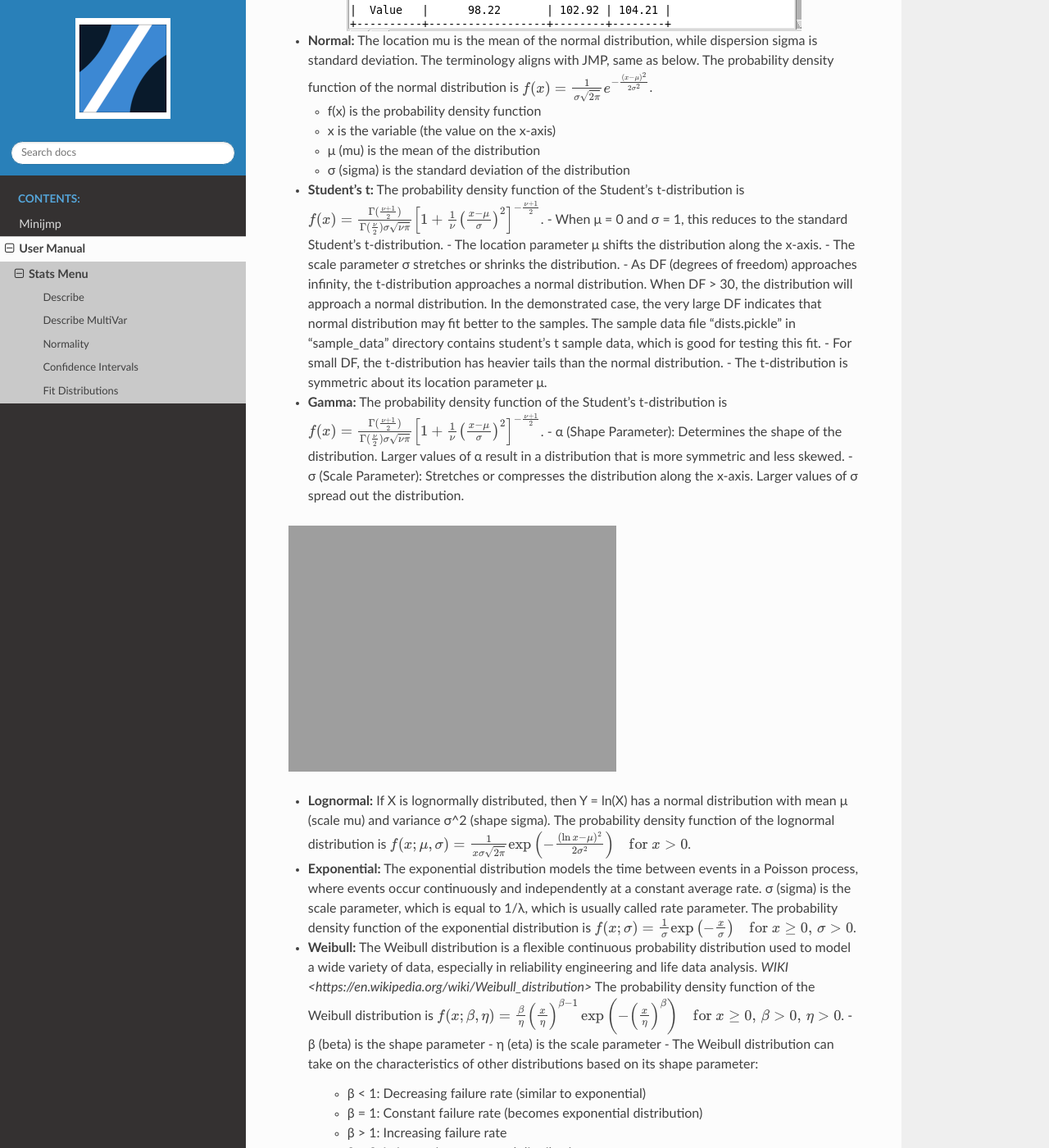
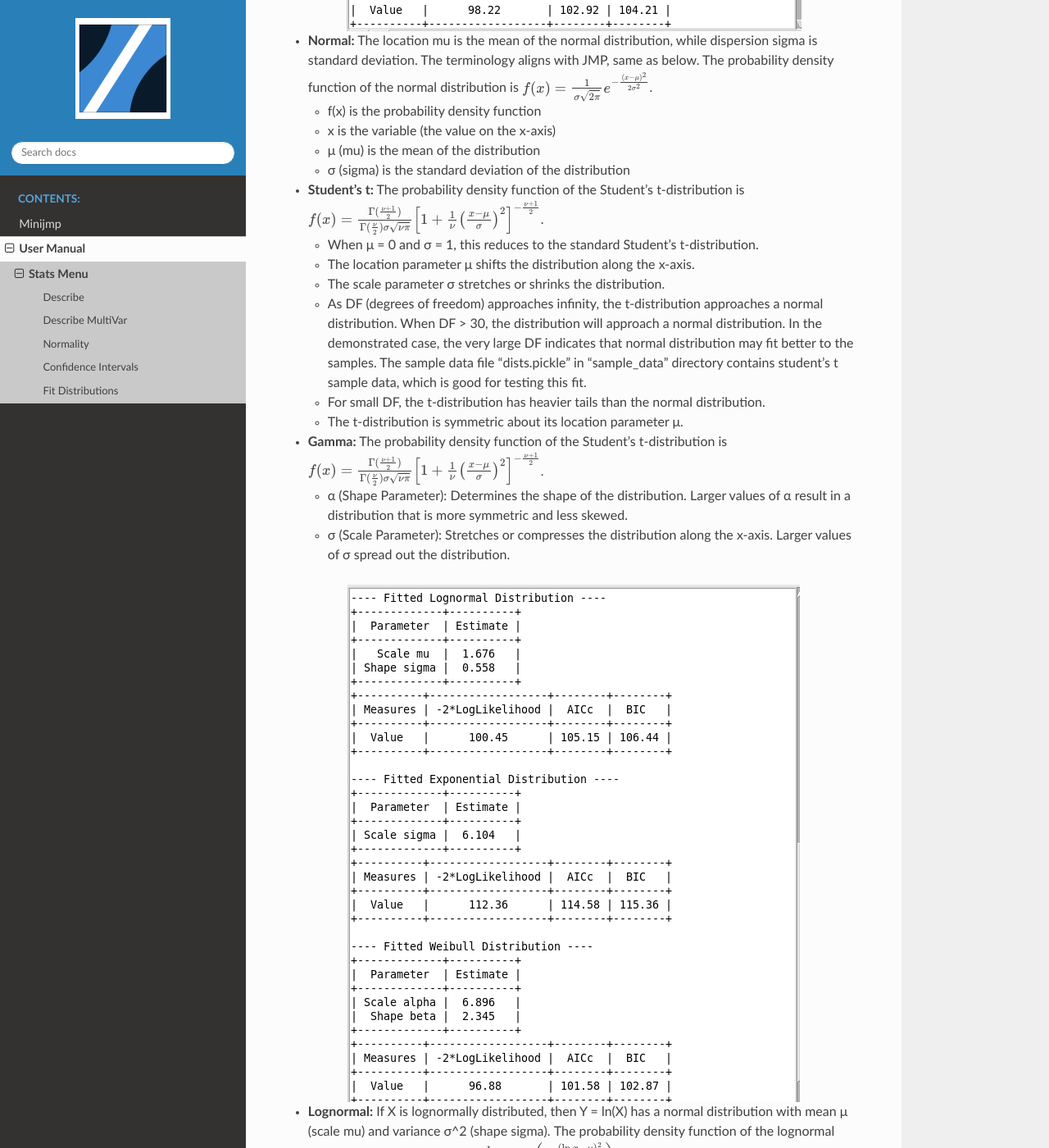
Before and after one commit to garrydu/Minijmp, a Sphinx documentation site: the page built from docs/usage/stats.rst, in a window 1280 px wide and 1400 px high, scrolled down 7196 px. Shown: the whole window at 82% size. Built offline with Sphinx 7.4.7 and the Read the Docs theme 3.1.0, drawn with Linux system fonts in a browser that asks for light colours; some of the changed text lies outside the part shown.

```diff
--- a/docs/usage/stats.rst
+++ b/docs/usage/stats.rst
@@ -176,6 +176,7 @@ A sample output:
   - σ (sigma) is the standard deviation of the distribution
 
 - **Student's t:** The probability density function of the Student's t-distribution is :math:`f(x) = \frac{\Gamma(\frac{\nu+1}{2})}{\Gamma(\frac{\nu}{2}) \sigma\sqrt{\nu\pi}} \left[1 + \frac{1}{\nu}\left(\frac{x-\mu}{\sigma}\right)^2\right]^{-\frac{\nu+1}{2}}`.
+
   - When μ = 0 and σ = 1, this reduces to the standard Student's t-distribution.
   - The location parameter μ shifts the distribution along the x-axis.
   - The scale parameter σ stretches or shrinks the distribution.
@@ -184,20 +185,23 @@ A sample output:
   - The t-distribution is symmetric about its location parameter μ.
 
 - **Gamma:** The probability density function of the Student's t-distribution is :math:`f(x) = \frac{\Gamma(\frac{\nu+1}{2})}{\Gamma(\frac{\nu}{2}) \sigma\sqrt{\nu\pi}} \left[1 + \frac{1}{\nu}\left(\frac{x-\mu}{\sigma}\right)^2\right]^{-\frac{\nu+1}{2}}`.
+
   - α (Shape Parameter): Determines the shape of the distribution. Larger values of α result in a distribution that is more symmetric and less skewed.
   - σ (Scale Parameter): Stretches or compresses the distribution along the x-axis. Larger values of σ spread out the distribution.
 
 .. image:: images/fit_dist3.png
-   :align:center
+   :align: center
 
 - **Lognormal:** If X is lognormally distributed, then Y = ln(X) has a normal distribution with mean μ (scale mu) and variance σ^2 (shape sigma). The probability density function of the lognormal distribution is :math:`f(x; \mu, \sigma) = \frac{1}{x\sigma\sqrt{2\pi}} \exp\left(-\frac{(\ln x - \mu)^2}{2\sigma^2}\right) \quad \text{for } x > 0`.
 
 - **Exponential:** The exponential distribution models the time between events in a Poisson process, where events occur continuously and independently at a constant average rate. σ (sigma) is the scale parameter, which is equal to 1/λ, which is usually called rate parameter. The probability density function of the exponential distribution is :math:`f(x; \sigma) = \frac{1}{\sigma} \exp\left(-\frac{x}{\sigma}\right) \quad \text{for } x \geq 0, \, \sigma > 0`.
 
 - **Weibull:** The Weibull distribution is a flexible continuous probability distribution used to model a wide variety of data, especially in reliability engineering and life data analysis. `WIKI <https://en.wikipedia.org/wiki/Weibull_distribution>` The probability density function of the Weibull distribution is :math:`f(x; \beta, \eta) = \frac{\beta}{\eta} \left(\frac{x}{\eta}\right)^{\beta-1} \exp\left(-\left(\frac{x}{\eta}\right)^\beta\right) \quad \text{for } x \geq 0, \, \beta > 0, \, \eta > 0`.
+
   - β (beta) is the shape parameter
   - η (eta) is the scale parameter
   - The Weibull distribution can take on the characteristics of other distributions based on its shape parameter:
+
     - β < 1: Decreasing failure rate (similar to exponential)
     - β = 1: Constant failure rate (becomes exponential distribution)
     - β > 1: Increasing failure rate
@@ -205,7 +209,7 @@ A sample output:
 
 
 .. image:: images/fit_dist4.png
-   :align:center
+   :align: center
 
 When comparing distribution fits, several criteria are commonly used to evaluate and select the best model. Here's an explanation of AICc, BIC, AICc Weight, and -2*loglikelihood:
 
@@ -252,9 +256,10 @@ When comparing distribution fits, several criteria are commonly used to evaluate
 
    This is simply -2 times the natural logarithm of the likelihood function. It's used in calculating both AIC and BIC. Lower values indicate better fit.
 
-   :math:`-2\cdot\loglikelihood = -2\ln(L)`
+   :math:`-2\cdot loglikelihood = -2\ln(L)`
 
 When comparing models:
+
 - AICc and BIC balance goodness of fit with model complexity.
 - AICc Weight provides a relative measure of model support.
 - -2*loglikelihood focuses solely on goodness of fit without penalizing complexity.
```
